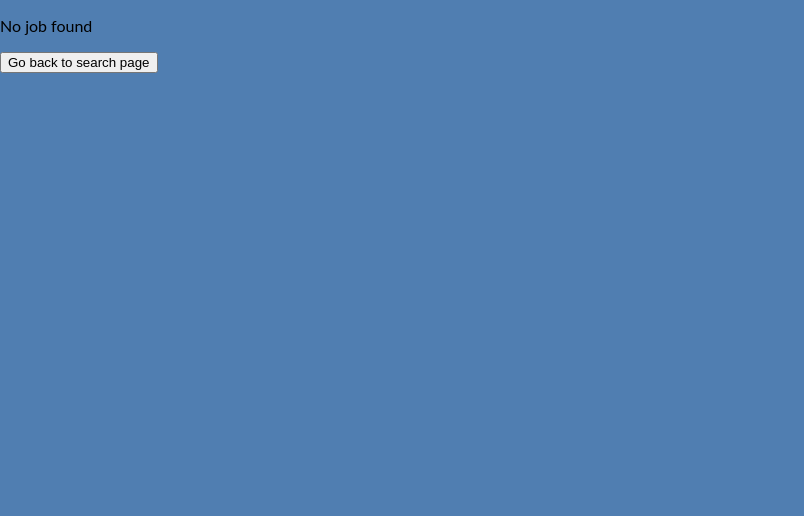
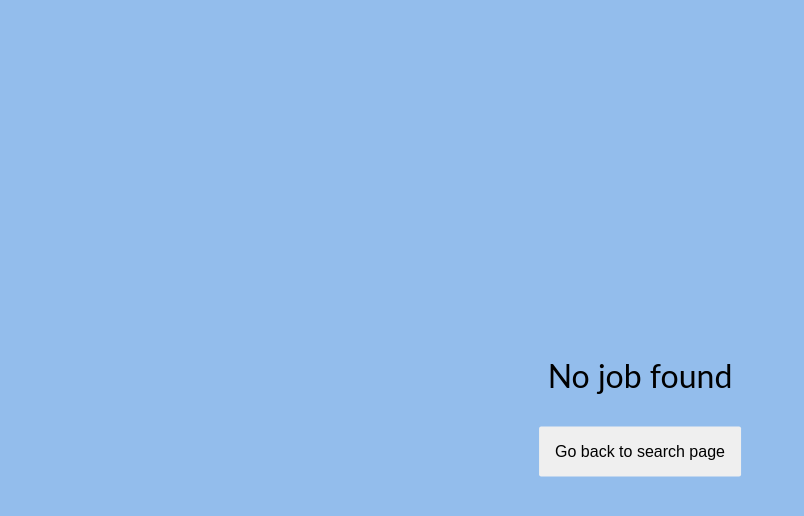
Before and after one commit to Shan-Mi/Git-Jobs-Listing, a React (Create React App) app: page /nojobfound in a window 1280 px wide. Shown: the top 516 px of the page, without its empty margins (0-804 px from the left). Built offline with nearby package versions, Linux system fonts and the light colour scheme.

Commit message:
Tweak style, less ugly

```diff
--- a/src/Components/Header.jsx
+++ b/src/Components/Header.jsx
@@ -3,6 +3,8 @@ import styled from "styled-components";
 
 const TitleWrapper = styled.h1`
   text-align: center;
+  position: relative;
+  top: 5rem;
 `;
 
 const Header = () => {
--- a/src/Components/SearchingForm.jsx
+++ b/src/Components/SearchingForm.jsx
@@ -8,6 +8,10 @@ const FormWrapper = styled.form`
   padding: 5vh 5vw;
   border-radius: 10px;
   background-color: cadetblue;
+  position: fixed;
+  left: 50%;
+  top: 30%;
+  transform: translateX(-50%);
 
   div {
     display: flex;
--- a/src/Components/WithHeader.jsx
+++ b/src/Components/WithHeader.jsx
@@ -1,7 +1,5 @@
 import React from "react";
 import Header from "./Header";
-import styled from "styled-components";
-
 
 const getDisplayName = (Wrappedcomponent) => {
   return Wrappedcomponent.displayName || Wrappedcomponent.name || "component";
--- a/src/Pages/JobDetailPage.jsx
+++ b/src/Pages/JobDetailPage.jsx
@@ -19,7 +19,7 @@ const TitleWrapper = styled.div`
   margin: 3rem 1rem 2rem;
   position: sticky;
   top: 0;
-  background-color: rgb(80, 126, 177);
+  background-color: #93bdec;
   padding-bottom: 1rem;
 `;
 
--- a/src/Pages/JobsPage.jsx
+++ b/src/Pages/JobsPage.jsx
@@ -12,7 +12,7 @@ const TitleWrapper = styled.div`
   margin: 3rem 1rem 2rem;
   position: sticky;
   top: 0;
-  background-color: rgb(80, 126, 177);
+  background-color: #93bdec;
   padding-bottom: 1rem;
 
   h1 {
--- a/src/Pages/NoJobFound.jsx
+++ b/src/Pages/NoJobFound.jsx
@@ -1,16 +1,39 @@
 import React from "react";
 import { useHistory } from "react-router-dom";
 import styled from "styled-components";
+import { BtnSmall } from "../Styles/ButtonWrapper";
 
+const ContentWrapper = styled.div`
+  display: flex;
+  flex-direction: column;
+  align-items: center;
+  position: fixed;
+  top: 50%;
+  left: 50%;
+  transform: translate(-50%, -50%);
+
+  p {
+    text-align: center;
+    font-size: 2rem;
+  }
+
+  button {
+    width: max-content;
+    padding: 1rem;
+    font-size: 1rem;
+  }
+`;
 
 const NoJobFound = () => {
   const history = useHistory();
 
   return (
-    <>
+    <ContentWrapper>
       <p>No job found</p>
-      <button onClick={() => history.push("/")}>Go back to search page</button>
-    </>
+      <BtnSmall onClick={() => history.push("/")}>
+        Go back to search page
+      </BtnSmall>
+    </ContentWrapper>
   );
 };
 
--- a/src/Pages/Page404.jsx
+++ b/src/Pages/Page404.jsx
@@ -1,16 +1,40 @@
 import React from "react";
 import { useHistory } from "react-router-dom";
+import { BtnSmall } from "../Styles/ButtonWrapper";
+
 import styled from "styled-components";
 
+const ContentWrapper = styled.div`
+  display: flex;
+  flex-direction: column;
+  align-items: center;
+  position: fixed;
+  top: 50%;
+  left: 50%;
+  transform: translate(-50%, -50%);
+
+  p {
+    text-align: center;
+    font-size: 2rem;
+  }
+
+  button {
+    width: max-content;
+    padding: 1rem;
+    font-size: 1rem;
+  }
+`;
 
 const Page404 = () => {
   const history = useHistory();
 
   return (
-    <div>
+    <ContentWrapper>
       <p>Page does not exist!</p>
-      <button onClick={() => history.push("/")}>Go back to search page</button>
-    </div>
+      <BtnSmall onClick={() => history.push("/")}>
+        Go back to search page
+      </BtnSmall>
+    </ContentWrapper>
   );
 };
 
--- a/src/Styles/GlobalStyle.js
+++ b/src/Styles/GlobalStyle.js
@@ -4,6 +4,7 @@ export const GlobalStyle = createGlobalStyle`
   body {
     font-family: 'Lato', sans-serif;
     background: rgb(80,126,177);
+    background: #93bdec;
   }
   h1 {
     margin: 0;
--- a/src/context/GlobalContext.jsx
+++ b/src/context/GlobalContext.jsx
@@ -4,7 +4,6 @@ export const UserContext = createContext({});
 
 const GlobalContext = ({ children }) => {
   const [jobs, setJobs] = useState({});
-
 
   return (
     <UserContext.Provider value={{ jobs, setJobs }}>
```
